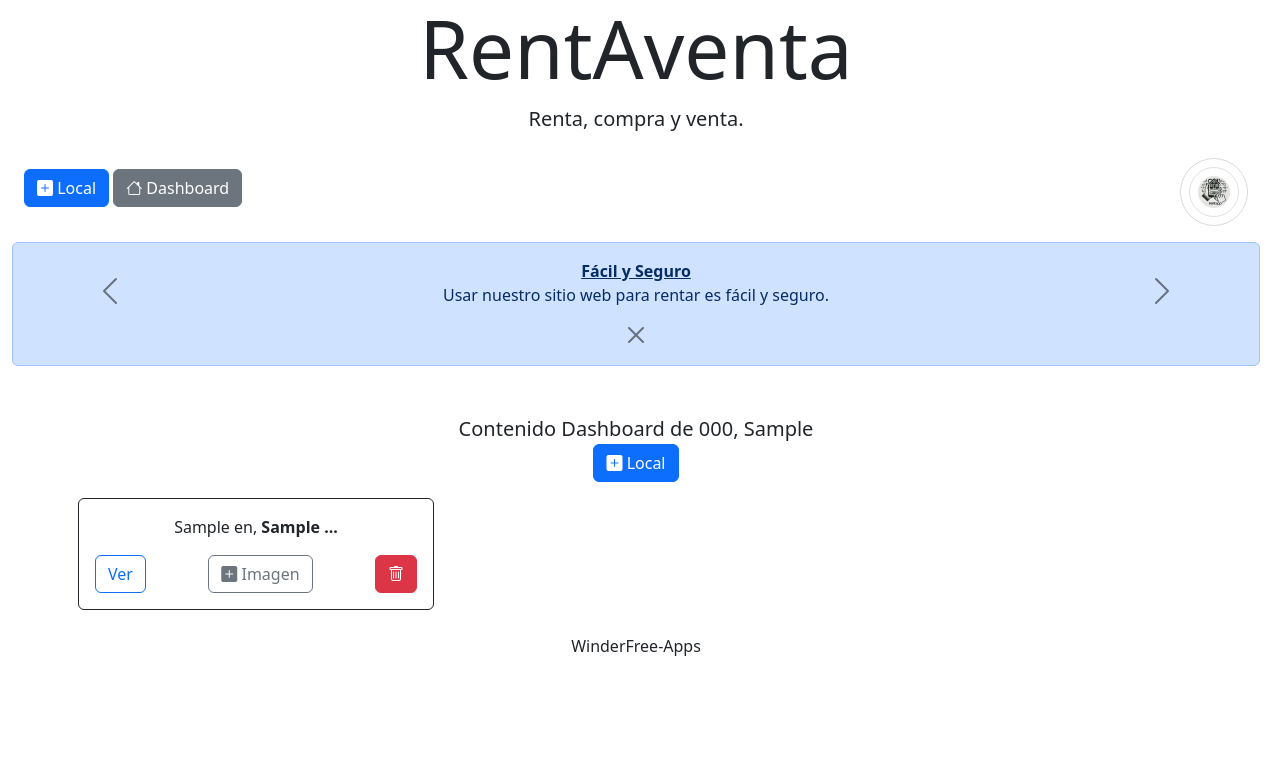
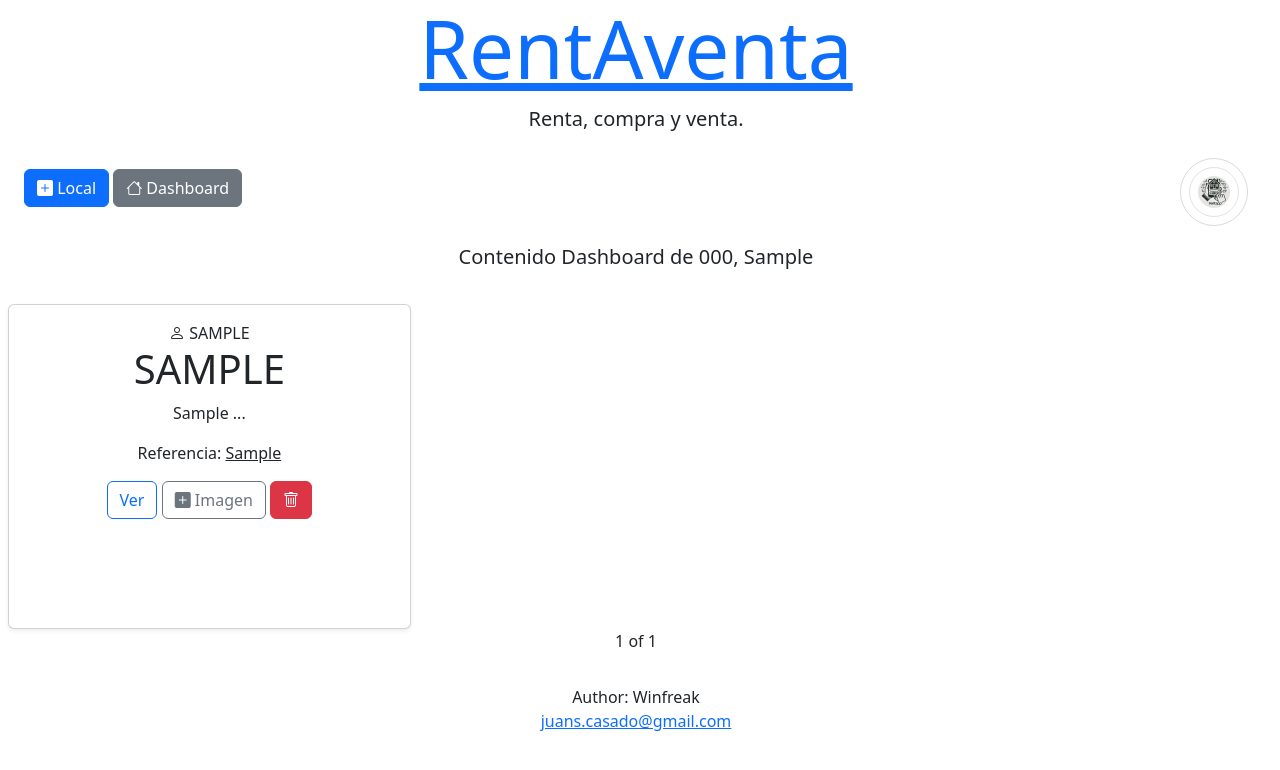
Before and after one commit to juanscasado/rentapp, a Django app: page /dashboard/1 in a window 1280 px wide. Shown: the top 770 px of the page. Run offline with Django 4.2, Linux system fonts and the light colour scheme; a user stored in the database is signed in; tables that the repository leaves empty hold one stand-in row (values such as "Sample post"); some libraries are stand-ins or nearby versions.

Commit message:
Implementación de footer,'Actualización'

```diff
--- a/rentapp/templates/base.html
+++ b/rentapp/templates/base.html
@@ -23,6 +23,9 @@
     .pagination {
       justify-content: center;
     }
+    .card {
+      min-height: 325px;
+    }
   </style>
   <!-- Add additional CSS in static file -->
   <!-- {% load static %} -->
@@ -35,7 +38,10 @@
       <!--Header-->
       {% block header %}
       <header class="col-12">
-        <h1 class="display-1">RentAventa</h1>
+        <a target="_parent" href="{% url 'rentapp:index' %}">
+          <h1 class="display-1" >RentAventa</h1>
+        </a>
+
           <p class="lead">Renta, compra y venta.</p>
         <!--navbar-->
         <nav class="navbar bg-transparent">
@@ -133,10 +139,12 @@
                     </ul>
                   {% endif %}
                 </ul>
-                <form class="d-flex mt-3" role="search">
+                  <div class="container-fluid">
+                    <form class="d-flex" role="search">
                       <input class="form-control me-2" type="search" placeholder="Search" aria-label="Search">
-                  <button class="btn btn-outline-primary" type="submit">Search</button>
+                      <button class="btn btn-outline-success" type="submit">Search</button>
                     </form>
+                  </div>
               </div>
             </div>
           </div>
@@ -144,6 +152,8 @@
         {% endblock %}
 
         <!--Saludos-->
+        {% if not user.is_authenticated %}
+
         {% block saludos %}
         <div class="col-12">
           <div class="alert alert-primary fade show" role="alert">
@@ -195,15 +205,28 @@
           </div> -->
         </div>
         {% endblock %}
-
+        {% endif %}
         <!--block content-->
         <div class="col-sm-12">
           {% block content %}
           <!-- block for the content -->
           {% endblock %}
         </div>
+        <!--block content-->
+        <div class="col-sm-12">
+          {% block pagination %}
+          <!-- block for the pagination -->
+          {% endblock %}
+        </div>
+
       {% block footer %}
-      <footer>WinderFree-Apps</footer>
+    <!--block footer-->
+    <div class="col-sm-12">
+      <footer>
+        <p>Author: Winfreak<br>
+        <a href="mailto:juans.casado@gmail.com">juans.casado@gmail.com</a></p>
+      </footer>
+    </div>
       {% endblock %}
     </div>
   </div>
--- a/rentapp/templates/registration/login.html
+++ b/rentapp/templates/registration/login.html
@@ -17,9 +17,10 @@
                 {{ form | crispy }}
                 <div class="d-grid m-4">
 
-                <input class="btn btn-primary" type="submit" value="{% trans 'Log in' %}" />
                 <input type="hidden" name="next" value="{{ next }}" />
                 </div>
+                <input class="btn btn-primary" type="submit" value="{% trans 'Log in' %}" />
+
 
               </form>
           </fieldset>
--- a/rentapp/templates/rentapp/dashboard.html
+++ b/rentapp/templates/rentapp/dashboard.html
@@ -1,68 +1,138 @@
-{% extends "base.html" %}
-
-{% block title %}
+{% extends "base.html" %} {% load static %} {% block title %}
 <title>Dashboard</title>
 {% endblock %}
-
 {% block content %}
-<div class="container mt-5">
 <b class="lead">Contenido Dashboard de {{ quien_es.phone }}, {{user|title}}</b>
 <div>
   {% if mensajes %}
   <ul class="list-group">
     {% for message in messages %}
-            <li class="list-group-item {% if message.tags %} {{ message.tags }}{% endif %}">{{ message }}</li>
+    <li
+      class="list-group-item {% if message.tags %} {{ message.tags }}{% endif %}"
+    >
+      {{ message }}
+    </li>
     {% endfor %}
   </ul>
   {% endif %}
 </div>
 <div class="row">
+  <!--custom cards-->
+  <div class="row row-cols-1 row-cols-sm-2 row-cols-md-3 g-3">
+    {% for locale in local %}
+    {% if locale.user.id == user.id %}
+    <div class="col mh-1">
+      <div class="card shadow-sm">
+        <div class="card-body mh-12">
           <div>
-            <a class="btn btn-primary mb-3 bi bi-plus-square-fill" href="{% url 'rentapp:insertar_local' %}" target="_self" rel="noopener noreferrer">
-                Local</a>
+            <span class="card-text bi-person"> </span>
+            <span> {{ locale.user|upper }} </span>
           </div>
 
-        {% for locale in local %}
-        {% if locale.user.id == user.id %}
-        <div class="col-md-4 mb-4">
-            <div class="card border-dark">
-                <div class="card-body">
-                    <span>{{locale.prop|title}} en, </span><b class="card-title">{{ locale.direccion|title|slice:53 }} ...</b>
+          <div>
+            <h1>{{ locale.prop|upper }}</h1>
+          </div>
+          <p class="card-text">{{ locale.direccion|title|slice:55 }} ...</p>
+          <!--fotos-->
+
+          <div class="align-items-center mt-2">
             <p class="card-text">
-                        <!-- <strong>Referencia:</strong> {{ renta.referencia|title }}<br>
-                        <strong>Tipo:</strong> {{ renta.user.tipo|title }} -->
+              Referencia:
+              <u> {{ locale.referencia }} </u>
             </p>
-                    <div class="d-flex justify-content-between">
-                        <a class="btn btn-outline-primary" target="_parent" href="{% url 'rentapp:detail' locale.id %}">Ver</a>
-                        <a class="btn btn-outline-secondary" target="_parent" href="{% url 'rentapp:insertar_foto' locale.id %}"><i class="bi bi-plus-square-fill"></i> Imagen</a>
-                        <button type="button" class="btn btn-danger" data-bs-toggle="modal" data-bs-target="#modal{{ locale.id }}"><i class="bi bi-trash"></i></button>
+          </div>
+          <div class="align-items-center mt-3">
+            <a
+              class="btn btn-outline-primary"
+              target="_parent"
+              href="{% url 'rentapp:detail' locale.id %}"
+              >Ver</a
+            >
+            <a
+              class="btn btn-outline-secondary"
+              target="_parent"
+              href="{% url 'rentapp:insertar_foto' locale.id %}"
+              ><i class="bi bi-plus-square-fill"></i> Imagen</a
+            >
+            <button
+              type="button"
+              class="btn btn-danger"
+              data-bs-toggle="modal"
+              data-bs-target="#modal{{ locale.id }}"
+            >
+              <i class="bi bi-trash"></i>
+            </button>
           </div>
         </div>
       </div>
     </div>
     <!-- {% else %}
-        <p>No hay rentas disponibles</p>
+    <div>No hay rentas disponibles</div>
     {% endif %} -->
 
+
     <!-- Modal borrar -->
-        <div class="modal fade" id="modal{{ locale.id }}" tabindex="-1" aria-labelledby="exampleModalLabel" aria-hidden="true">
+    <div
+      class="modal fade"
+      id="modal{{ locale.id }}"
+      tabindex="-1"
+      aria-labelledby="exampleModalLabel"
+      aria-hidden="true"
+    >
       <div class="modal-dialog">
         <div class="modal-content">
           <div class="modal-header">
             <h5 class="modal-title" id="exampleModalLabel">Eliminar item</h5>
-                        <button type="button" class="btn-close" data-bs-dismiss="modal" aria-label="Close"></button>
+            <button
+              type="button"
+              class="btn-close"
+              data-bs-dismiss="modal"
+              aria-label="Close"
+            ></button>
           </div>
           <div class="modal-body">
             ¿Deseas borrar?, {{ locale.direccion }} ¡no habrá paso atrás!
           </div>
           <div class="modal-footer">
-                        <button type="button" class="btn btn-secondary" data-bs-dismiss="modal">Cancelar</button>
-                        <a href="{% url 'rentapp:delete_local' locale.id locale.user.id %}" class="btn btn-danger">Borrar</a>
+            <button
+              type="button"
+              class="btn btn-secondary"
+              data-bs-dismiss="modal"
+            >
+              Cancelar
+            </button>
+            <a
+              href="{% url 'rentapp:delete_local' locale.id locale.user.id %}"
+              class="btn btn-danger"
+              >Borrar</a
+            >
           </div>
         </div>
       </div>
     </div>
+
     {% endfor %}
   </div>
+  {% endblock %}
+
+  <!--pagination Block-->
+  <div class="row row-cols-1 row-cols-sm-2 row-cols-md-3 g-3" >
+  {% block pagination %}
+  {% if local %}
+  <nav aria-label="Page navigation example">
+   <p>{{ local.number }} of {{local.paginator.num_pages }}</p>
+   <ul class="pagination">
+     {% if local.has_previous %}
+     <li class="page-item"><a class="page-link" href="?page=1">&laquo; Primera</a></li>
+     <li class="page-item"><a class="page-link" href="?page={{local.previous_page_number }}">Previous</a></li>
+     {% endif %}
+     {% if local.has_next %}
+     <li class="page-item"><a class="page-link" href="?page={{ local.next_page_number }}">Next</a></li>
+     <li class="page-item"><a class="page-link" href="?page={{ local.paginator.num_pages }}">Última &raquo;</a></li>
+     {% endif %}
+   </ul>
+  </nav>
+ {% endif %}
+ {% endblock %}
   </div>
-{% endblock %}
+</div>
--- a/rentapp/templates/rentapp/index.html
+++ b/rentapp/templates/rentapp/index.html
@@ -6,7 +6,6 @@
 {% block content %}
   {% if local %}
   <!--custom cards-->
-
   <div class="row row-cols-1 row-cols-sm-2 row-cols-md-3 g-3">
     {% for locale in local %}
       <div class="col mh-1">
@@ -77,8 +76,9 @@
   {% else %}
   <p>No Locales disponibles.</p>
   {% endif %}
+{% endblock %}
 
- <!--pagination-->
+ <!--pagination Block-->
  {% block pagination %}
  {% if local %}
  <nav aria-label="Page navigation example">
@@ -97,5 +97,3 @@
  {% endif %}
  {% endblock %}
 </div>
-
-{% endblock %}
--- a/rentapp/templates/rentapp/insertar_local.html
+++ b/rentapp/templates/rentapp/insertar_local.html
@@ -54,9 +54,7 @@
                         {{ form.referencia.errors }}
                     </div>
 
-                    <div class="d-grid">
-                        <button class="btn btn-primary" type="submit">Crear</button>
-                    </div>
+                        <button class="btn btn-primary" type="submit">Insertar Nuevo Local</button>
                 </form>
             </fieldset>
         </div>
--- a/rentapp/views.py
+++ b/rentapp/views.py
@@ -35,95 +35,11 @@ def register(request):
     else:
         form = UserForm()
     return render(request, 'registration/registration_form.html', {'form': form})
-# def editar_renta(request, renta_id):
-#     renta = get_object_or_404(Renta, id=renta_id)
-#     if request.method == 'POST':
-#         form = RentaForm(request.POST, instance=renta)
-#         if form.is_valid():
-#             form.save()
-#             return redirect('rentapp:detail', renta_id=renta.id)
-#     else:
-#         form = RentaForm(instance=renta)
-#     return render(request, 'rentapp/editar_renta.html', {'form': form})
 
 def logout_user(request):
     logout(request)
     return HttpResponseRedirect('/')
 
-# def insertar_mensaje(request):
-#     # if this is a POST request we need to process the form data
-#     if request.method == 'POST':
-#         # create a form instance and populate it with data from the request:
-#         form = MensajeForm(request.POST)
-#         # check whether it's valid:
-#         if form.is_valid():
-#             # process the data in form.cleaned_data as required
-#             new_mensaje = Mensaje(
-#                 amistad = form.cleaned_data['amistad'],
-#                 texto = form.cleaned_data['texto'],
-#                 tipo = 'rendador',
-#                 pub_date = time.strftime('%Y-%m-%d %I:%M')
-#                  )
-#             new_mensaje.save()
-#             # redirect to a new URL:
-#             return HttpResponseRedirect('/rentapp/insertar_mensaje/')
-#     # if a GET (or any other method) we'll create a blank form
-#     else:
-#         # print (datos)
-#         form = MensajeForm()
-#     return render(request, 'rentapp/insertar_mensaje.html', {'form': form, })
-
-# def insertar_mensaje_rendatario(request):
-#     # if this is a POST request we need to process the form data
-#     if request.method == 'POST':
-#         # create a form instance and populate it with data from the request:
-#         form = MensajeForm(request.POST)
-#         # check whether it's valid:
-#         if form.is_valid():
-#             # process the data in form.cleaned_data as required
-#             new_mensaje = Mensaje(
-#                 amistad = form.cleaned_data['amistad'],
-#                 texto = form.cleaned_data['texto'],
-#                 tipo = 'rendatario',
-#                 pub_date = time.strftime('%Y-%m-%d %I:%M')
-#                  )
-#             new_mensaje.save()
-#             # redirect to a new URL:
-#             return HttpResponseRedirect('/rentapp/insertar_mensaje_rendatario/')
-#     # if a GET (or any other method) we'll create a blank form
-#     else:
-#         datos_amistad = list(Amistad.objects.values().order_by("-id"))
-#         datos = list(Mensaje.objects.values().order_by("-id"))
-#         # print (datos)
-#         form = MensajeForm()
-#     return render(request, 'rentapp/insertar_mensaje_rendatario.html', {'form': form, 'datos': datos, 'datos_amistad': datos_amistad })
-
-# def insertar_amistad(request, usertario_id, userdador_id, renta_id):
-#     existe_amistad = Amistad.objects.filter(usertario=usertario_id,userdador=userdador_id, renta=renta_id).values_list()
-#     # if(existe_amistad):
-#     #     return HttpResponse("Si existe")
-#     # else:
-#     #     return HttpResponse("No existe")
-#     # return HttpResponse(existe_amistad[0][0])
-#     if existe_amistad:
-#           return HttpResponseRedirect(f"/chat/{existe_amistad[0][0]}")
-#     else:
-#           renta = Renta.objects.get(id=renta_id)
-#           usertario = Usertario.objects.get(id=usertario_id)
-#           userdador = Userdador.objects.get(id=userdador_id)
-
-#           f = AmistadForm()
-#           new_amistad = f.save(commit=False)
-#           new_amistad.renta = renta
-#           new_amistad.usertario = usertario #12
-#           new_amistad.userdador = userdador #12,
-#           new_amistad.relacion = f'{usertario}:{ renta}'
-#           new_amistad.pub_date = time.strftime('%Y-%m-%d %I:%M')
-#           new_amistad.save()
-#           # get the last 'id'
-#           obj = Amistad.objects.latest('id')
-#           # redirect to a new URL:
-#           return HttpResponseRedirect(f"/chat/{obj}")
 
 def insertar_user(request):
     # if this is a POST request we need to process the form data
@@ -159,7 +75,7 @@ def insertar_foto(request, local_id):
             new_foto = form.save(commit=False)
             new_foto.local_id = local_id
             new_foto.save()
-            return JsonResponse({'id': new_foto.id, 'image_local': new_foto.image_local.url})
+            return HttpResponseRedirect(f'/insertar_foto/{local_id}')
         else:
             return JsonResponse({'error': form.errors}, status=400)
     else:
@@ -168,38 +84,11 @@ def insertar_foto(request, local_id):
         form = FotoForm()
         return render(request, 'rentapp/insertar_foto.html', {'renta_title': local_title, 'local_id': local_id, 'datos_fotos': datos_fotos, 'form': form})
 
-
 @login_required
 def obtener_fotos(request, local_id):
     datos_fotos = list(Foto.objects.filter(local=local_id).order_by("-id"))
     fotos = [{'id': foto.id, 'image_local': foto.image_local.url} for foto in datos_fotos]
     return JsonResponse({'fotos': fotos})
-# @login_required
-# def insertar_foto(request, local_id):
-#     datos_fotos = list(Foto.objects.filter(local=local_id).order_by("-id"))
-#     local_title = list(Local.objects.filter(id=local_id))
-#     # if this is a POST request we need to process the form data
-#     if request.method == 'POST':
-#         # create a form instance and populate it with data from the request:
-#         form = FotoForm(request.POST, request.FILES)
-#         # check whether it's valid:
-#         if form.is_valid():
-#             # process the data in form.cleaned_data as required
-#             new_foto = Foto(
-#                 local = form.cleaned_data['local'],
-#                 image_local = form.cleaned_data['image_local'],
-#                 name_foto_local = form.cleaned_data['name_foto_local'])
-#             new_foto.save()
-#             # obj = Foto.objects.latest('renta')
-#             # renta_id = obj
-#             # redirect to a new URL:
-#             return HttpResponseRedirect(f'/insertar_foto/{local_id}')
-#     # if a GET (or any other method) we'll create a blank form
-#     else:
-#         # obj = Foto.objects.latest('renta')
-#         form = FotoForm()
-#         # datos_fotos = list(Foto.objects.all().order_by("-id"))
-#     return render(request, 'rentapp/insertar_foto.html', {'renta_title':local_title,'local_id':local_id,'datos_fotos': datos_fotos, 'form': form})
 
 @login_required
 def insertar_local(request):
@@ -245,6 +134,16 @@ def insertar_local(request):
         form = LocalForm()
     return render(request, 'rentapp/insertar_local.html', {'form': form})
 
+# Reparar
+def buscar(request):
+    locals = list(Local.objects.all().order_by('-id'))
+    context = {
+        "grap": request.GET.get('search'),
+        "locals": locals,
+        "buscar": 'Buscando',
+    }
+    return render(request, "rentapp/buscar.html", context)
+
 def index(request):
     locals = list(Local.objects.all().order_by('-id'))
     fotos_local = list(Foto.objects.all().values().order_by('-id'))
@@ -280,36 +179,20 @@ def detail(request, local_id):
         }
     return render(request, "rentapp/detail.html", context)
 
-# Reparar
-def buscar(request):
-    # br = Renta.objects.all()
-    if 'buscar' in request.method:
-        b = request.post(request, "buscar")
-        q_local = Local.objects.filter(direccion__search = b)
-    else:
-        q_local = Local.objects.all().order_by('-id')
-        p = Paginator(q_local, 5)
-        page = request.GET.get("page")
-        local = p.get_page(page)
-        context = {
-        "local" : local,
-        "fotos" : list(Foto.objects.values()),
-        }
-        response = render(request, "rentapp/buscar.html", context )
-        return response
-
 @login_required
 def quien_es():
     pass
 
 @login_required
 def dashboard(request, id_user):
+    locals = list(Local.objects.all().filter(user=id_user).order_by('-id'))
     quien_es = User.objects.all().filter(id=id_user).values("phone", "id")[0]
-    # tener todas las rentas del usuario
-    local = Local.objects.all().filter(user=id_user).order_by('-id')
-    # user_app = User.objects.all().filter(usertario=id_rendatario).order_by('-id')
-    print(quien_es)
-    print(local)
+    # local = Local.objects.all().filter(user=id_user).order_by('-id')
+
+    p = Paginator(locals, 3)
+    page = request.GET.get('page')
+    local = p.get_page(page)
+
     context = {
         "quien_es": quien_es,
         "local": local,
```
Also changed, not shown: rentapp/forms.py (+7 -11 lines), rentapp/templates/registration/registration_form.html (+5 -2 lines), rentapp/templates/rentapp/buscar.html (+9 -40 lines). Lines whose indentation alone changed are shown as unchanged.
